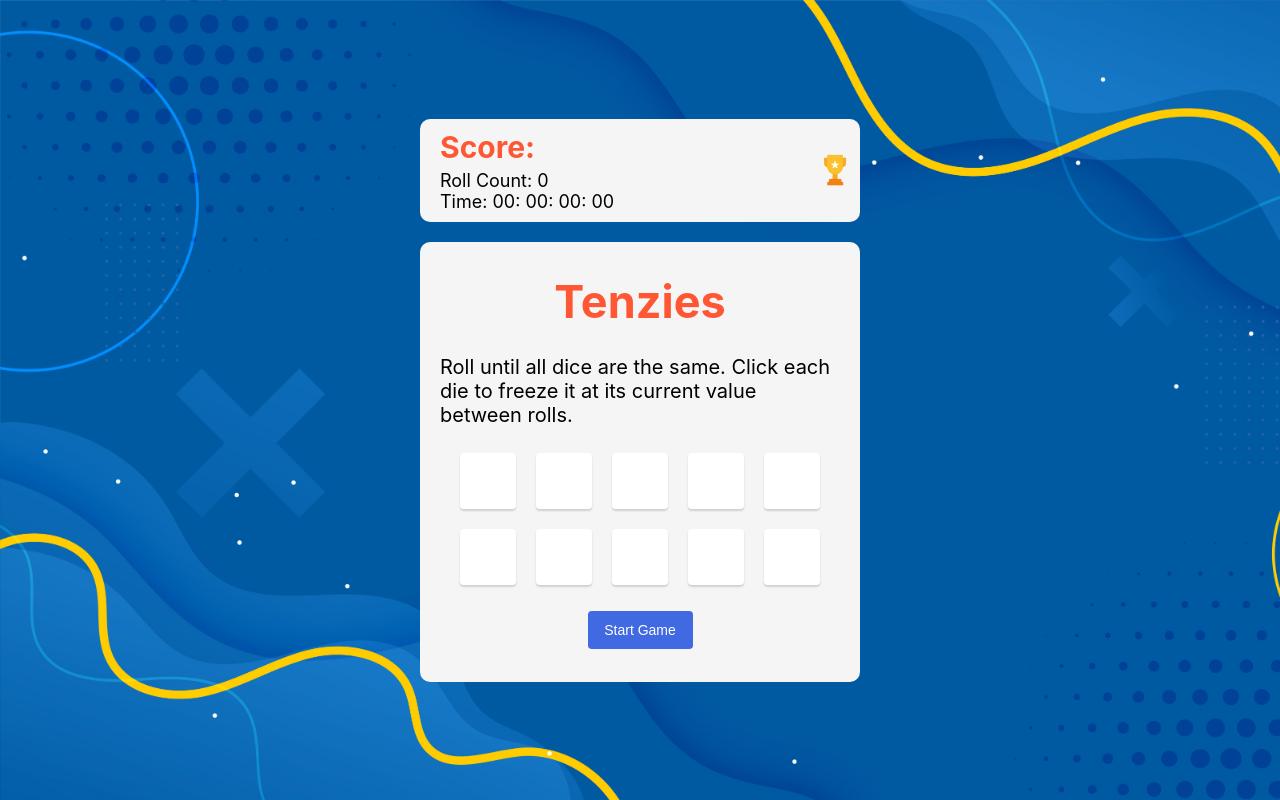
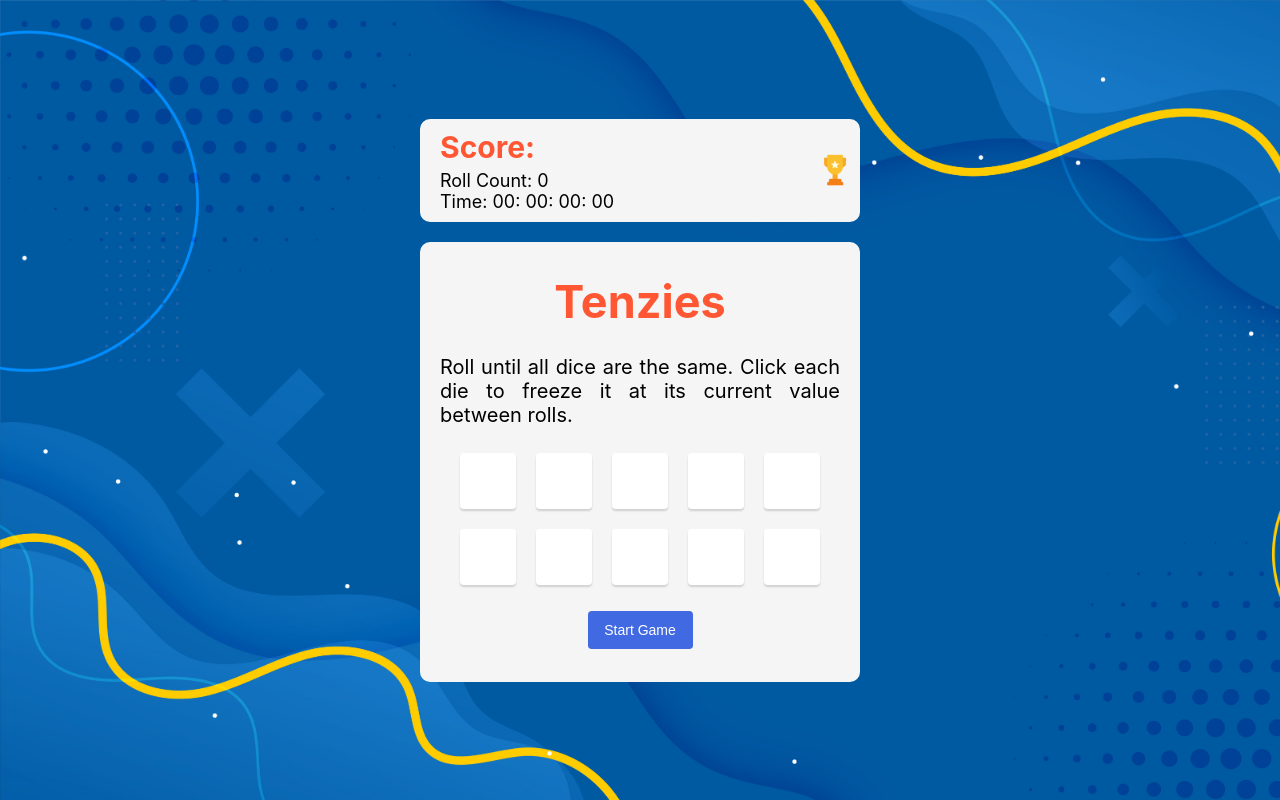
Before and after one commit to JP-DelaVega/tenzies, a React (Create React App) app: page / in a window 1280 px wide. Built offline with nearby package versions, Linux system fonts and the light colour scheme; the HTML template or start-up script is replaced by a standard one.

Commit message:
justify-text for instructions

```diff
--- a/src/App.css
+++ b/src/App.css
@@ -119,14 +119,15 @@ p{
 }
 .instructions{
 font-size:20px;
+text-align: justify;
+text-justify: inter-word;
 }
 .leftTracker{
 font-size: 18px;
 }
 .title{
 font-size:45px;
-text-align: justify;
-text-justify: inter-word;
+
 }
 hr{
   width: 100%;
```
